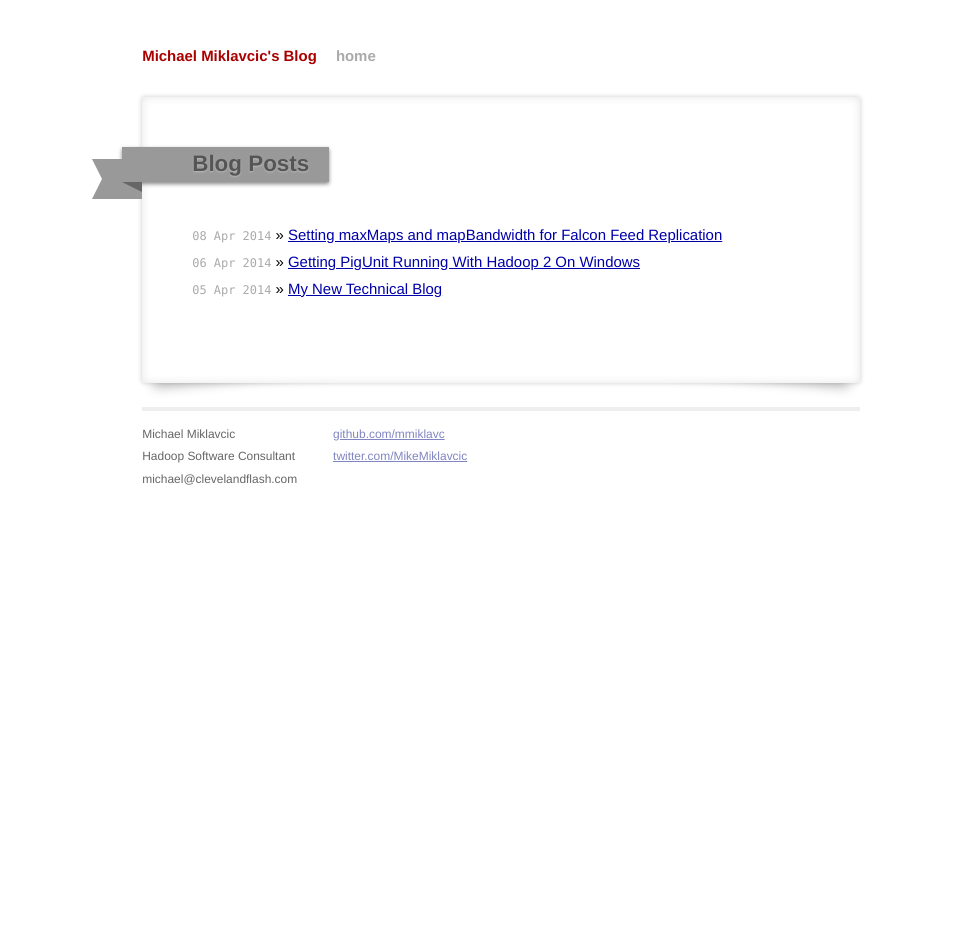
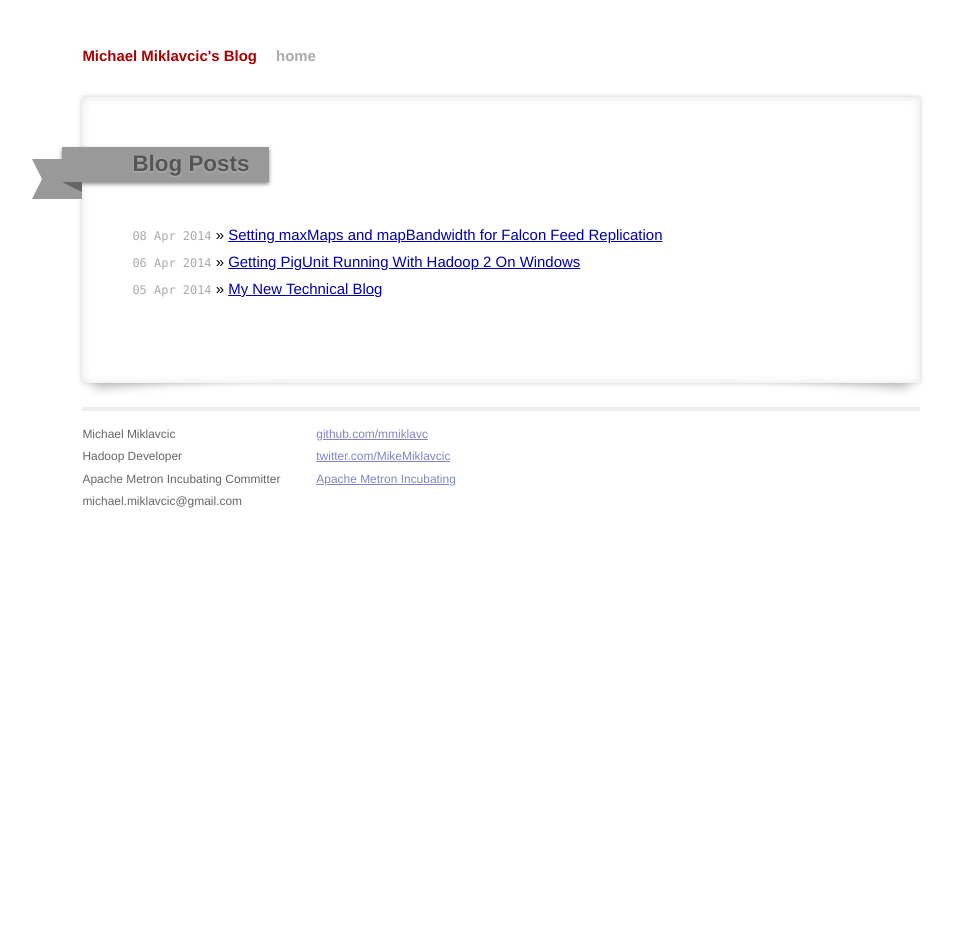
Before and after one commit to mmiklavc/mmiklavc.github.io, a Jekyll site: the page built from index.html, in a window 1280 px wide. Shown: the whole page, without its empty margins (139-1092 px from the left). Built offline with Jekyll 4.4.1, drawn with Linux system fonts in a browser that asks for light colours; Markdown is read by kramdown in place of the engine named in the settings.

```diff
--- /dev/null
+++ b/Gemfile
@@ -0,0 +1,2 @@
+source 'https://rubygems.org'
+gem 'github-pages', group: :jekyll_plugins
--- a/_config.yml
+++ b/_config.yml
@@ -1,5 +1,6 @@
 name: Michael Miklavcic's Blog
-markdown: redcarpet
-pygments: true
+kramdown:
+  input: GFM
+highlighter: pygments
 gems:
   - jekyll-mentions
--- a/_layouts/default.html
+++ b/_layouts/default.html
@@ -30,14 +30,16 @@
             <div class="contact">
               <p>
                 Michael Miklavcic<br />
-                Hadoop Software Consultant<br />
-                michael@clevelandflash.com
+                Hadoop Developer<br />
+                Apache Metron Incubating Committer<br />
+                michael.miklavcic@gmail.com
               </p>
             </div>
             <div class="contact">
               <p>
-                <a href="https://github.com/mmiklavc">github.com/mmiklavc</a><br />
-                <a href="https://twitter.com/MikeMiklavcic">twitter.com/MikeMiklavcic</a><br />
+                <a href="https://github.com/mmiklavc" target="_blank">github.com/mmiklavc</a><br />
+                <a href="https://twitter.com/MikeMiklavcic" target="_blank">twitter.com/MikeMiklavcic</a><br />
+                <a href="http://metron.incubator.apache.org" target="_blank">Apache Metron Incubating</a><br />
               </p>
             </div>
           </div>
--- a/css/main.css
+++ b/css/main.css
@@ -58,7 +58,7 @@ a:visited { color: #a0a; }
 .site {
   font-size: 115%;
   text-align: justify;
-  width: 48em;
+  width: 56em;
   margin: 3em auto 2em;
   line-height: 1.5em;
 }
--- a/css/mycustom.css
+++ b/css/mycustom.css
@@ -14,7 +14,7 @@
     height: 10px;
     content: ' ';
     left: 12px;
-    bottom: 14px;
+    bottom: 16px;
     background: transparent;
     -webkit-transform: skew(-5deg) rotate(-5deg);
     -moz-transform: skew(-5deg) rotate(-5deg);
```
Also changed, not shown: Gemfile.lock (added).
